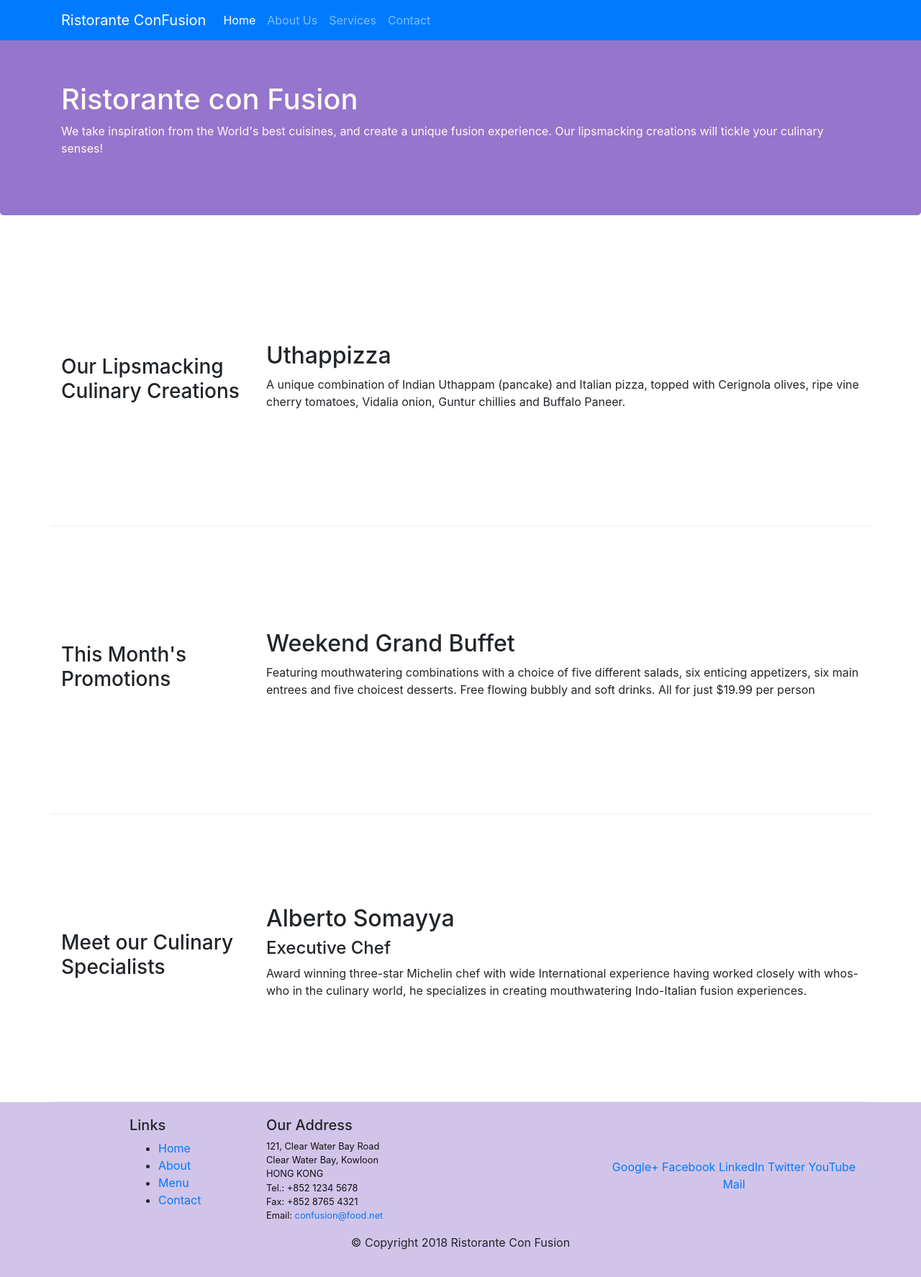
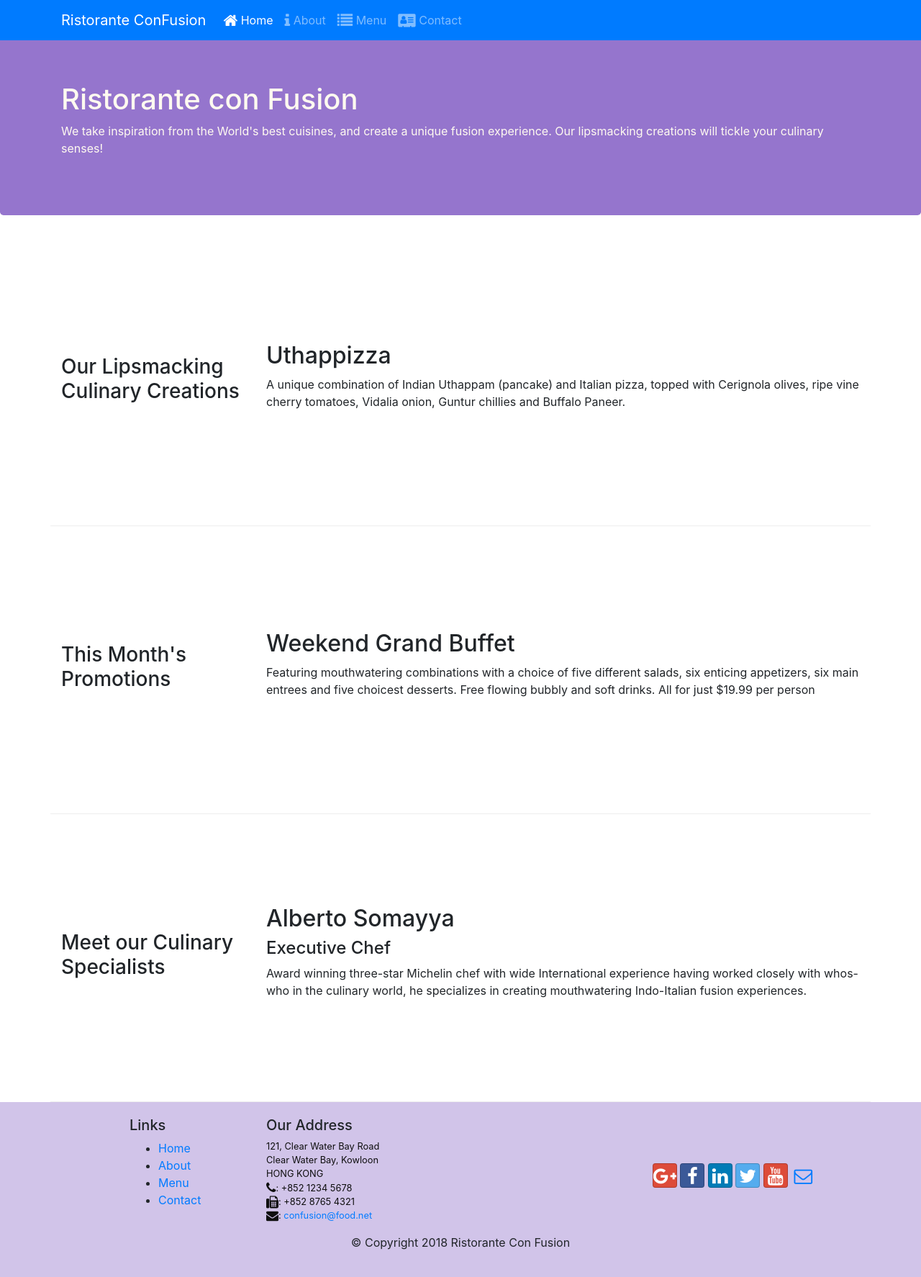
Before and after one commit to vijayadhithyanmohan1701/UIBootstrap, a website: page index.html in a window 1280 px wide. Shown: the whole page at 72% size. Drawn offline with nearby package versions, Linux system fonts and the light colour scheme.

Commit message:
icon fonts

```diff
--- a/index.html
+++ b/index.html
@@ -9,7 +9,9 @@
      <link href="css/styles.css" rel="stylesheet">
      <!-- Bootstrap CSS -->
      <link rel="stylesheet" href="node_modules/bootstrap/dist/css/bootstrap.min.css">
-    <title>Ristorante Con Fusion</title>
+     <link rel="stylesheet" href="node_modules/font-awesome/css/font-awesome.min.css">
+     <link rel="stylesheet" href="node_modules/bootstrap-social/bootstrap-social.css">
+     <title>Ristorante Con Fusion</title>
 </head>
 
 <body>
@@ -22,10 +24,10 @@
                 </a>
                 <div class="collapse navbar-collapse" id="Navbar">
                     <ul class="navbar-nav mr-auto">
-                        <li class="nav-item active"><a href="./index.html" class="nav-link">Home</a></li>
-                        <li class="nav-item"><a href="./aboutus.html" class="nav-link">About Us</a></li>
-                        <li class="nav-item"><a href="#" class="nav-link">Services</a></li>
-                        <li class="nav-item"><a href="#" class="nav-link">Contact</a></li>
+                            <li class="nav-item active"><a class="nav-link" href="#"><span class="fa fa-home fa-lg"></span> Home</a></li>
+                            <li class="nav-item"><a class="nav-link" href="./aboutus.html"><span class="fa fa-info fa-lg"></span> About</a></li>
+                            <li class="nav-item"><a class="nav-link" href="#"><span class="fa fa-list fa-lg"></span> Menu</a></li>
+                            <li class="nav-item"><a class="nav-link" href="#"><span class="fa fa-address-card fa-lg"></span> Contact</a></li>
                     </ul>
                 </div>
         </div>
@@ -95,19 +97,20 @@
 		              121, Clear Water Bay Road<br>
 		              Clear Water Bay, Kowloon<br>
 		              HONG KONG<br>
-		              Tel.: +852 1234 5678<br>
-		              Fax: +852 8765 4321<br>
-		              Email: <a href="mailto:confusion@food.net">confusion@food.net</a>
+		              <i class="fa fa-phone fa-lg"></i>: +852 1234 5678<br>
+                      <i class="fa fa-fax fa-lg"></i>: +852 8765 4321<br>
+                      <i class="fa fa-envelope fa-lg"></i>:
+                      <a href="mailto:confusion@food.net">confusion@food.net</a>
 		           </address>
                 </div>
                 <div class="col-12 col-sm-4 align-self-center">
                     <div class="text-center">
-                        <a href="http://google.com/+">Google+</a>
-                        <a href="http://www.facebook.com/profile.php?id=">Facebook</a>
-                        <a href="http://www.linkedin.com/in/">LinkedIn</a>
-                        <a href="http://twitter.com/">Twitter</a>
-                        <a href="http://youtube.com/">YouTube</a>
-                        <a href="mailto:">Mail</a>
+                        <a class="btn btn-social-icon btn-google" href="http://google.com/+"><i class="fa fa-google-plus"></i></a>
+                        <a class="btn btn-social-icon btn-facebook" href="http://www.facebook.com/profile.php?id="><i class="fa fa-facebook"></i></a>
+                        <a class="btn btn-social-icon btn-linkedin" href="http://www.linkedin.com/in/"><i class="fa fa-linkedin"></i></a>
+                        <a class="btn btn-social-icon btn-twitter" href="http://twitter.com/"><i class="fa fa-twitter"></i></a>
+                        <a class="btn btn-social-icon btn-google" href="http://youtube.com/"><i class="fa fa-youtube"></i></a>
+                        <a class="btn btn-social-icon" href="mailto:"><i class="fa fa-envelope-o"></i></a>
                     </div>
                 </div>
            </div>
--- a/package.json
+++ b/package.json
@@ -15,6 +15,8 @@
   },
   "dependencies": {
     "bootstrap": "^4.0.0",
+    "bootstrap-social": "^5.1.1",
+    "font-awesome": "^4.7.0",
     "jquery": "^3.3.1",
     "popper.js": "^1.12.9"
   }
```
Also changed, not shown: aboutus.html (+16 -13 lines), 1 other file.
